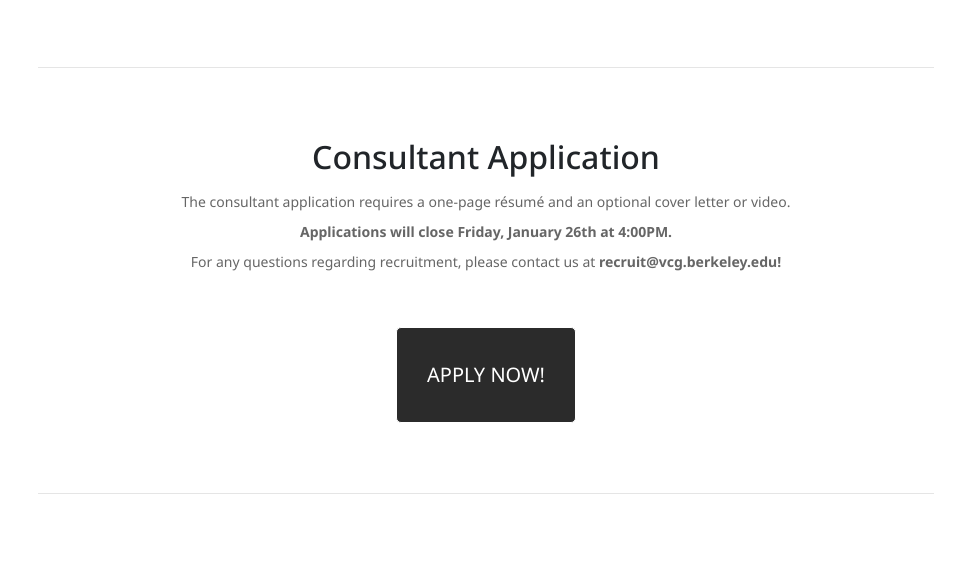
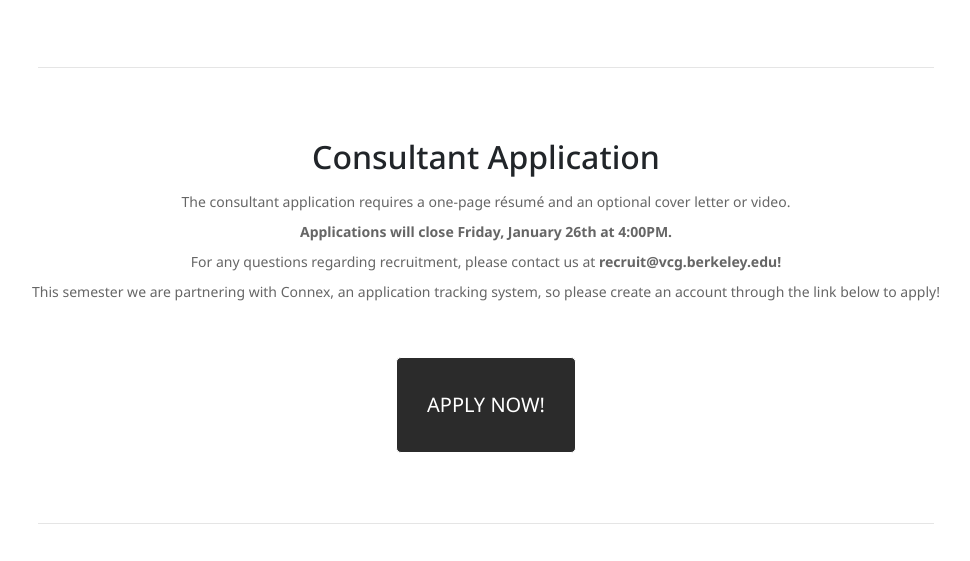
Before and after one commit to marissalumpkin/fa25-vcgsite, a plain HTML site: page join.html in a window 1280 px wide. Shown: the part 1326-1887 px from the top of the page, without its empty margins (154-1124 px from the left). Drawn offline with Linux system fonts and the light colour scheme; files whose address does not match are found by name.

Commit message:
fixed application

```diff
--- a/join.html
+++ b/join.html
@@ -215,6 +215,7 @@
         <p>The consultant application requires a one-page résumé and an optional cover letter or video. <br>
           <em>Applications will close Friday, January 26th at 4:00PM. </em><br>
           For any questions regarding recruitment, please contact us at <em>recruit@vcg.berkeley.edu!</em></p>
+        <p>This semester we are partnering with Connex, an application tracking system, so please create an account through the link below to apply!</p>
       </div>
     </div>
   </div>
```
